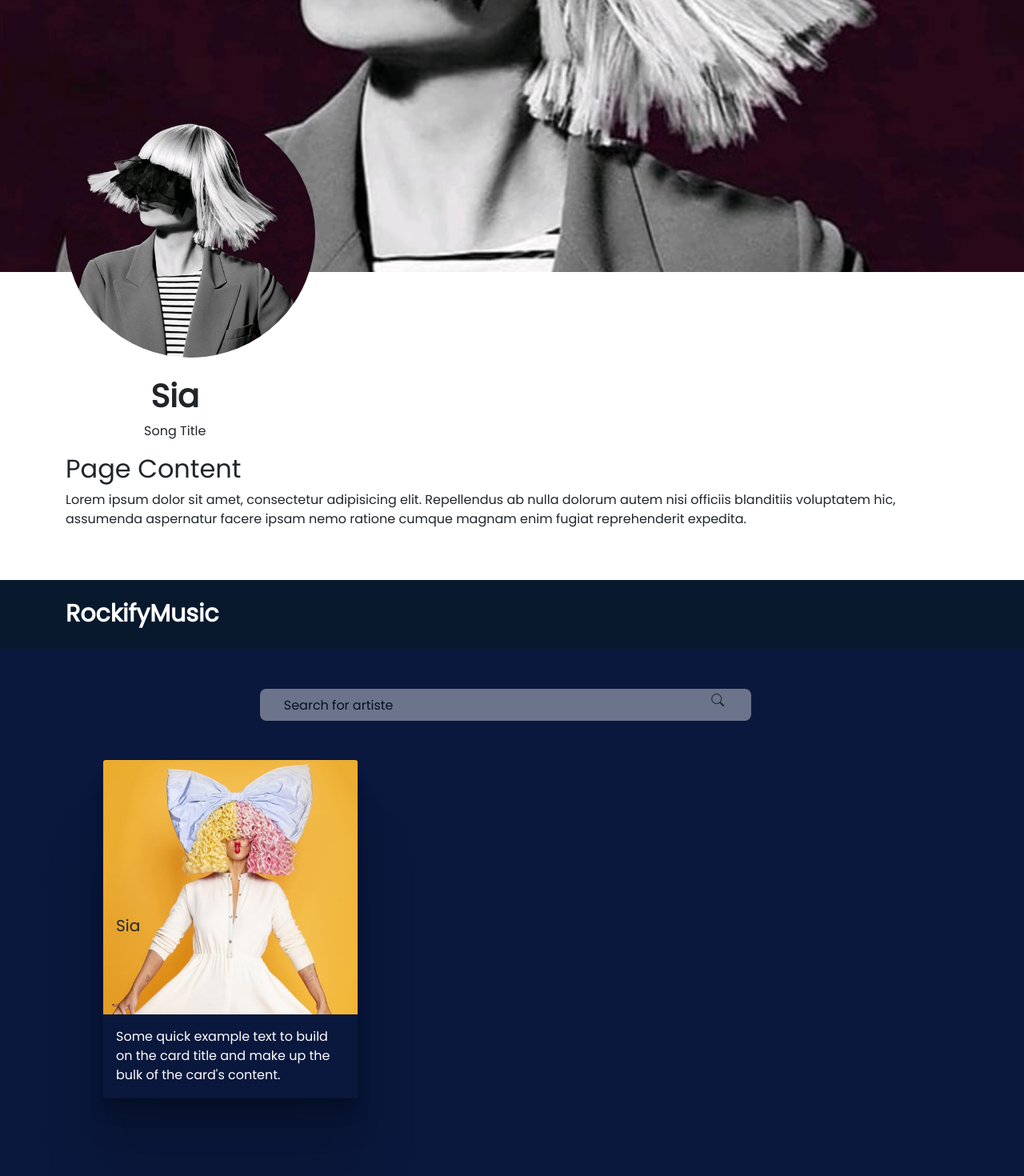
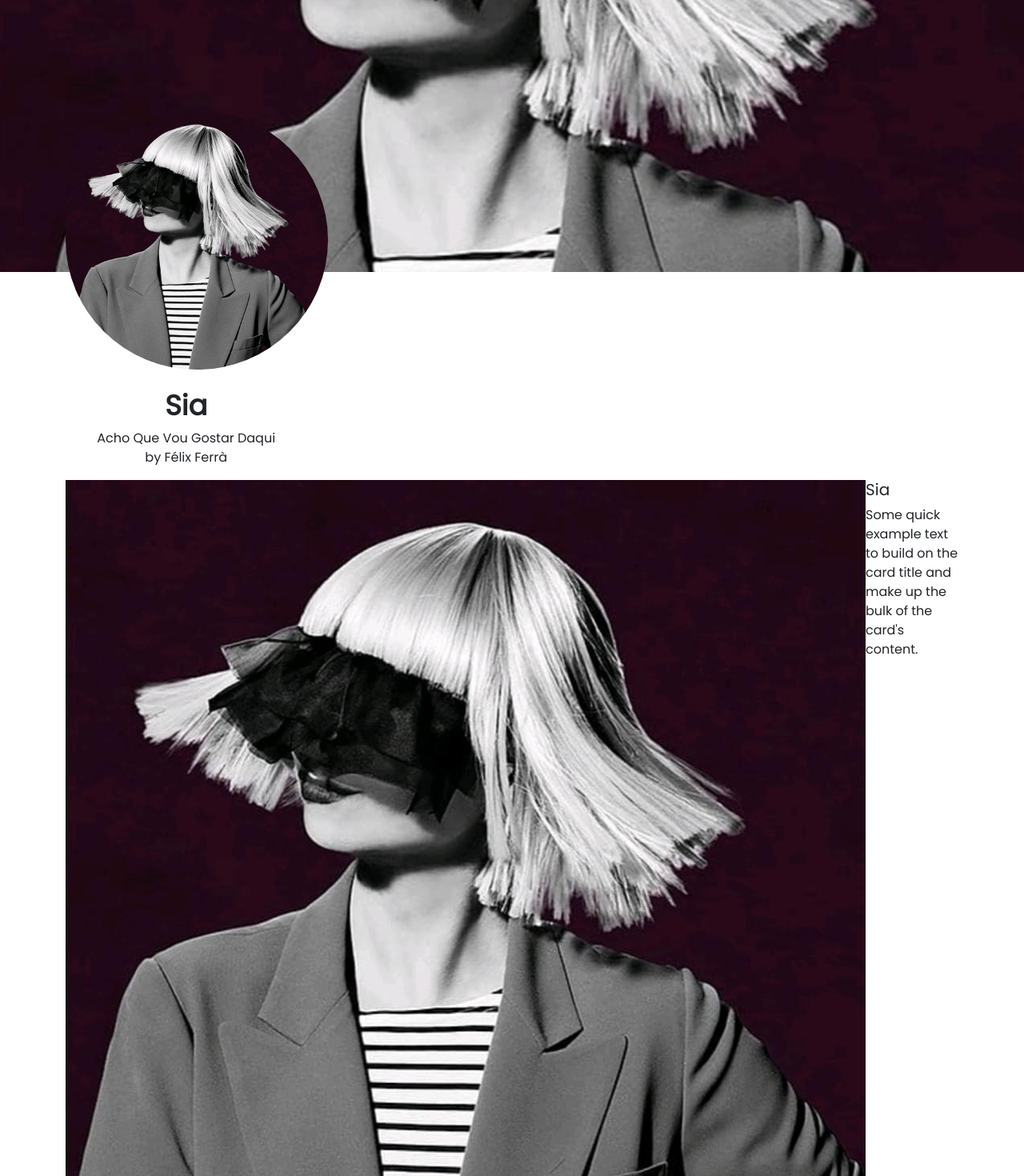
Before and after one commit to tomike19/Rockify-music, a React (Create React App) app: page / in a window 1280 px wide. Shown: the part 140-1610 px from the top of the page at 80% size. Built offline with nearby package versions, Linux system fonts and the light colour scheme.

Commit message:
add artist details container

```diff
--- a/src/Landing Page/landing-page.js
+++ b/src/Landing Page/landing-page.js
@@ -3,18 +3,44 @@ import Form from "../components/Form";
 import "../css/landing-page.css";
 import Sia from "../images/sia.jpg";
 import axios from "axios";
+import ArtistInfo from "../components/ArtistInfo";
+
+// let API = "2268a7a061msh4037261da8c73fdp1c2c5bjsnb67878ef66d3";
 
 const LandingPage = () => {
+  const [artistInfo, setArtistInfo] = useState([]);
+  const [text, setText] = useState("");
+  const [loading, setLoading] = useState(false);
 
-  const [songs, setSongs] = useState({});
-  const [text, setText] = useState("");
-  const [loading, setLoading] = useState("")
-
-  const fetchSongs = async () => {
-    const res = await axios.get(`https://genius.p.rapidapi.com/search?q=${text}`);
-
+  var options = {
+    method: "GET",
+    url: "https://genius.p.rapidapi.com/search",
+    params: { q: "Kendrick Lamar" },
+    headers: {
+      "x-rapidapi-host": "genius.p.rapidapi.com",
+      "x-rapidapi-key": "2268a7a061msh4037261da8c73fdp1c2c5bjsnb67878ef66d3",
+    },
   };
 
+  const fetchSongs = async (text) => {
+    setLoading(true);
+    const { data } = await axios.get(
+      `https://genius.p.rapidapi.com/search?q=${text}`,
+      options
+    );
+    console.log(data.response.hits);
+    setArtistInfo(data.response.hits);
+    setLoading(false);
+  };
+
+  const handleChange = (e) => {
+    setText(e.target.value);
+  };
+
+  const handleSubmit = (e) => {
+    e.preventDefault();
+    fetchSongs(text);
+  };
 
   return (
     <div className="home-section">
@@ -25,20 +51,29 @@ const LandingPage = () => {
       </nav>
       <div className=" hero-section">
         {/* <Form/> */}
-        <div className="input-searchbar-section">
-          <input className="input-search" placeholder="Search for artiste" value={text}/>
-          <i className="bi bi-search search-icon"></i>
-        </div>
+        <form onSubmit={handleSubmit}>
+          <div className="input-searchbar-section">
+            <input
+              className="input-search"
+              placeholder="Search for artiste"
+              value={text}
+              onChange={handleChange}
+            />
+            <i className="bi bi-search search-icon"></i>
+          </div>
+        </form>
+
         <div className="card artiste-details-section">
           <img src={Sia} class="card-img-top artiste-image" alt="sia" />
           <div class="card-img-overlay d-flex flex-column">
-            <h5 class="card-title">Sia</h5>
+            <h5 class="card-title">{artistInfo.name}</h5>
           </div>
           <div class="card-overlay"></div>
           <div class="card-body artiste-details">
             <p class="card-text">
               Some quick example text to build on the card title and make up the
               bulk of the card's content.
+              <ArtistInfo artistInfo={artistInfo} />
             </p>
           </div>
         </div>
--- a/src/SingleArtistDetailsPage/singleArtist.js
+++ b/src/SingleArtistDetailsPage/singleArtist.js
@@ -1,6 +1,7 @@
 import React from "react";
 import "../css/singleartist.css";
 import Sia from "../images/sia-img-header.jpg";
+import verifiedicon from "../images/verified-icon.png";
 
 const SingleArtist = () => {
   return (
@@ -23,20 +24,25 @@ const SingleArtist = () => {
 
       <section class="py-5">
         <div class="container">
-          <div class="artist-details-container">
-            <img src={Sia} alt="artist-img" class="artist-img" />
-            <div class="artist-details mt-4">
-              <h2 class="artist-name text-center">Sia</h2>
-              <p class="album-title text-center">Song Title</p>
+          <div class="artist-details-container row">
+            <img src={Sia} alt="artist-img" class="artist-img col-6" />
+          </div>
+          <div class="artist-details mt-4">
+            <h2 class="artist-name text-center">Sia</h2>
+            <p class="album-title text-center">
+              Acho Que Vou Gostar Daqui by Félix Ferrà
+            </p>
+          </div>
+          <div class="artist-library d-flex justify-content-between">
+              <img src={Sia} class="artiste-image" alt="sia" />
+            <div class="">
+              <h5 class="card-title">Sia</h5>
+              <p class="-text">
+                Some quick example text to build on the card title and make up
+                the bulk of the card's content.
+              </p>
             </div>
           </div>
-          <h2 class="fw-light">Page Content</h2>
-          <p>
-            Lorem ipsum dolor sit amet, consectetur adipisicing elit.
-            Repellendus ab nulla dolorum autem nisi officiis blanditiis
-            voluptatem hic, assumenda aspernatur facere ipsam nemo ratione
-            cumque magnam enim fugiat reprehenderit expedita.
-          </p>
         </div>
       </section>
     </div>
--- /dev/null
+++ b/src/components/ArtistInfo.jsx
@@ -0,0 +1,13 @@
+import React from "react";
+
+const ArtistInfo = ({ artistInfo }) => {
+  return (
+    <div key={artistInfo.id}>
+      {artistInfo.map((info) => (
+        <h1>{info.artist_names}</h1>
+      ))}
+    </div>
+  );
+};
+
+export default ArtistInfo;
--- a/src/css/singleartist.css
+++ b/src/css/singleartist.css
@@ -3,20 +3,23 @@
   width: 200%;
 }
 .artist-img {
-    width: 40%;
+  width: 45%;
   margin-top: -250px;
   border-radius: 50%;
 }
 .artist-details-container {
   width: 70%;
 }
+
 .artist-details {
-    width: 35%;
+  width: 27%;
 }
 .artist-name {
   font-weight: 600;
-font-size: 40px;
+  font-size: 35px;
 }
 .album-title {
+}
+.artist-library {
 
 }
--- a/src/index.css
+++ b/src/index.css
@@ -9,5 +9,5 @@ body {
 
 code {
   font-family: source-code-pro, Menlo, Monaco, Consolas, 'Courier New',
-    monospace;
+  monospace;
 }
```
Also changed, not shown: src/images/verified-icon.png (added). Lines whose indentation alone changed are shown as unchanged.
